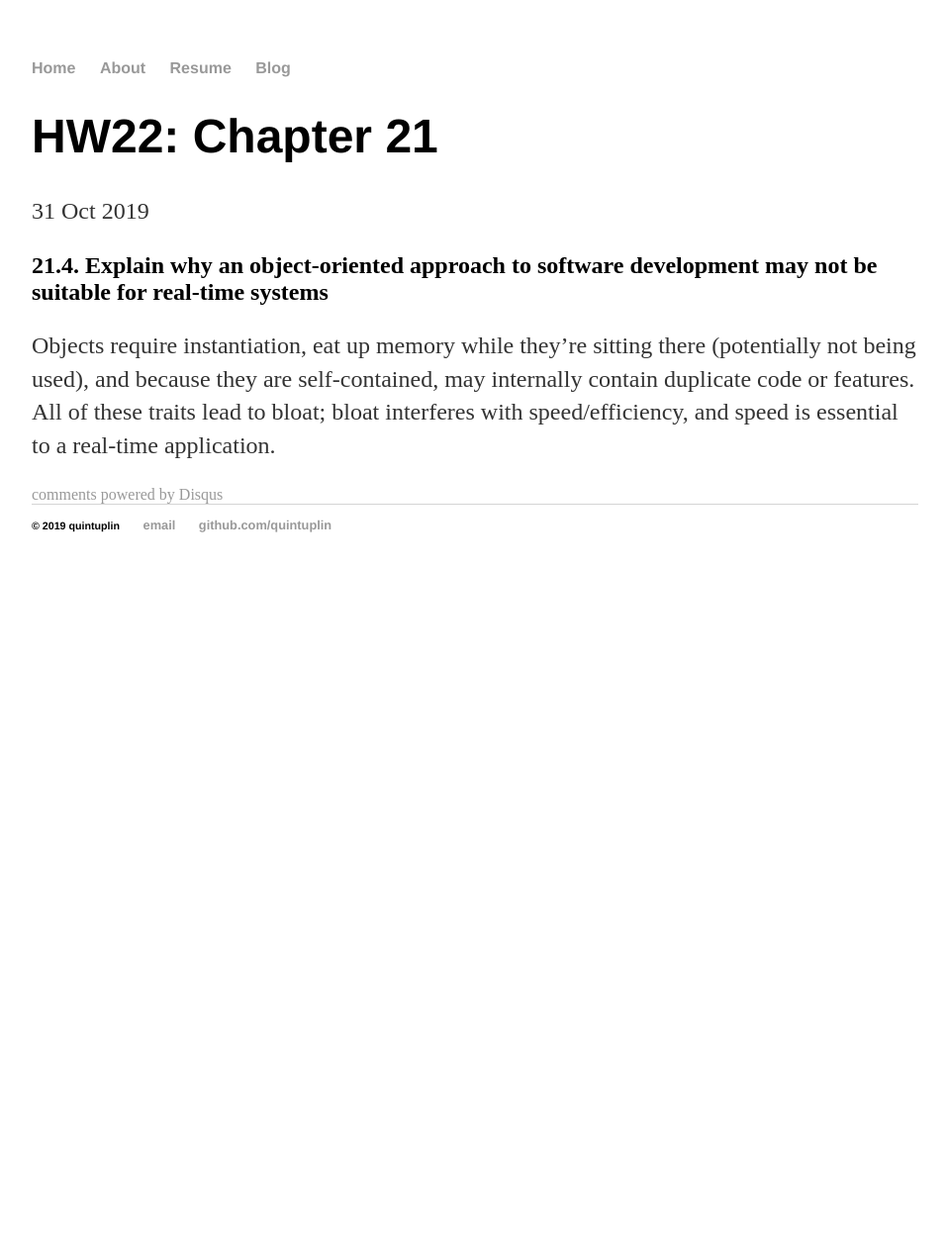
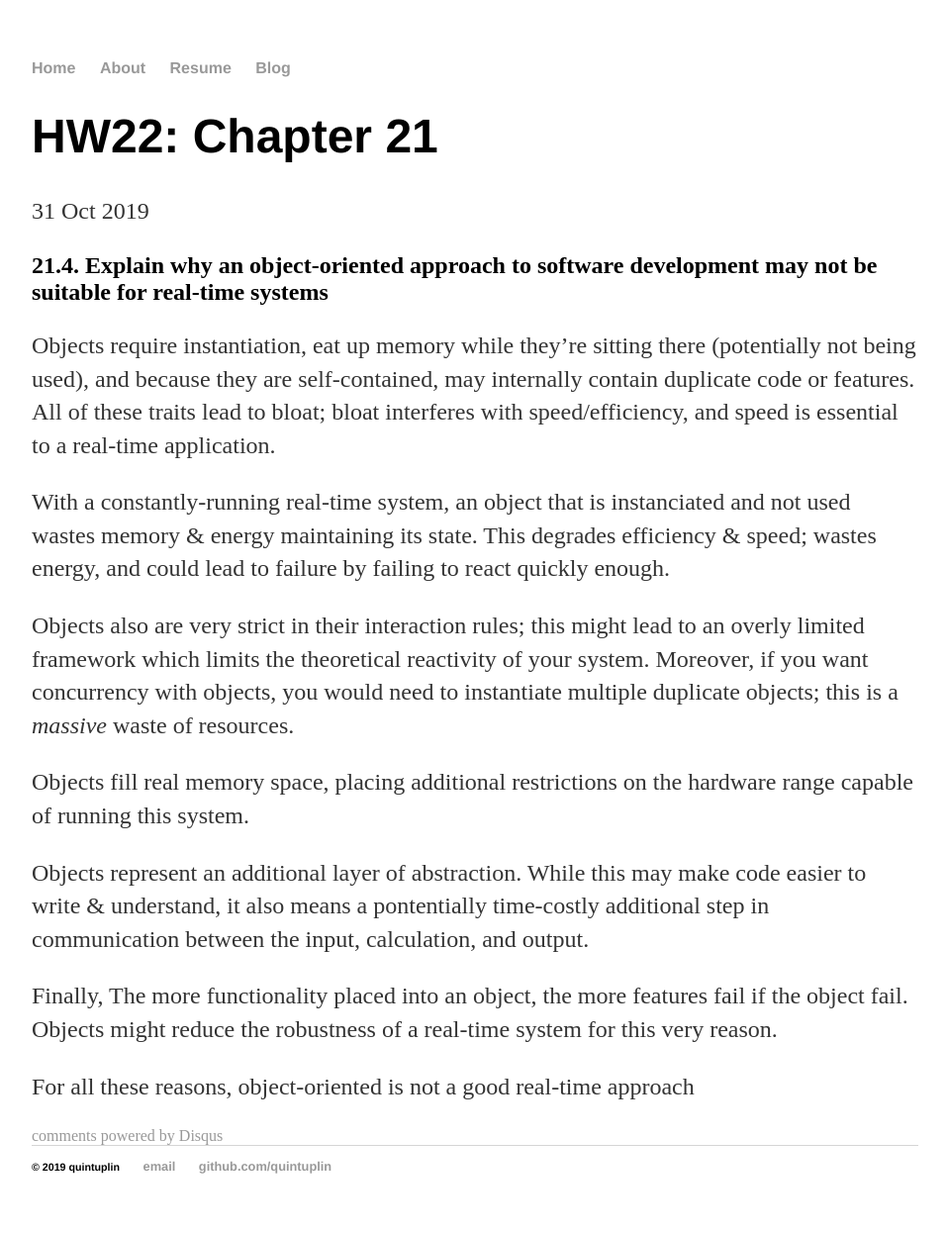
Before and after one commit to Quintuplin/quintuplin.github.io, a Jekyll site: the page built from _posts/2019-10-31-Chapter-21.md, in a window 1280 px wide. Shown: the whole page at 99% size, without its empty margins (160-1117 px from the left). Built offline with Jekyll 4.4.1, drawn with Linux system fonts in a browser that asks for light colours; comment, search, counter and statistics services are not loaded; before the commit the page ends 900 px from its top, so only the background shows below that.

Commit message:
Update 2019-10-31-Chapter-21.md

```diff
--- a/_posts/2019-10-31-Chapter-21.md
+++ b/_posts/2019-10-31-Chapter-21.md
@@ -7,3 +7,15 @@ date: 2019-10-31
 ## 21.4. Explain why an object-oriented approach to software development may not be suitable for real-time systems
 
 Objects require instantiation, eat up memory while they're sitting there (potentially not being used), and because they are self-contained, may internally contain duplicate code or features. All of these traits lead to bloat; bloat interferes with speed/efficiency, and speed is essential to a real-time application.
+
+With a constantly-running real-time system, an object that is instanciated and not used wastes memory & energy maintaining its state. This degrades efficiency & speed; wastes energy, and could lead to failure by failing to react quickly enough.
+
+Objects also are very strict in their interaction rules; this might lead to an overly limited framework which limits the theoretical reactivity of your system. Moreover, if you want concurrency with objects, you would need to instantiate multiple duplicate objects; this is a *massive* waste of resources.
+
+Objects fill real memory space, placing additional restrictions on the hardware range capable of running this system.
+
+Objects represent an additional layer of abstraction. While this may make code easier to write & understand, it also means a pontentially time-costly additional step in communication between the input, calculation, and output.
+
+Finally, The more functionality placed into an object, the more features fail if the object fail. Objects might reduce the robustness of a real-time system for this very reason.
+
+For all these reasons, object-oriented is not a good real-time approach
```
